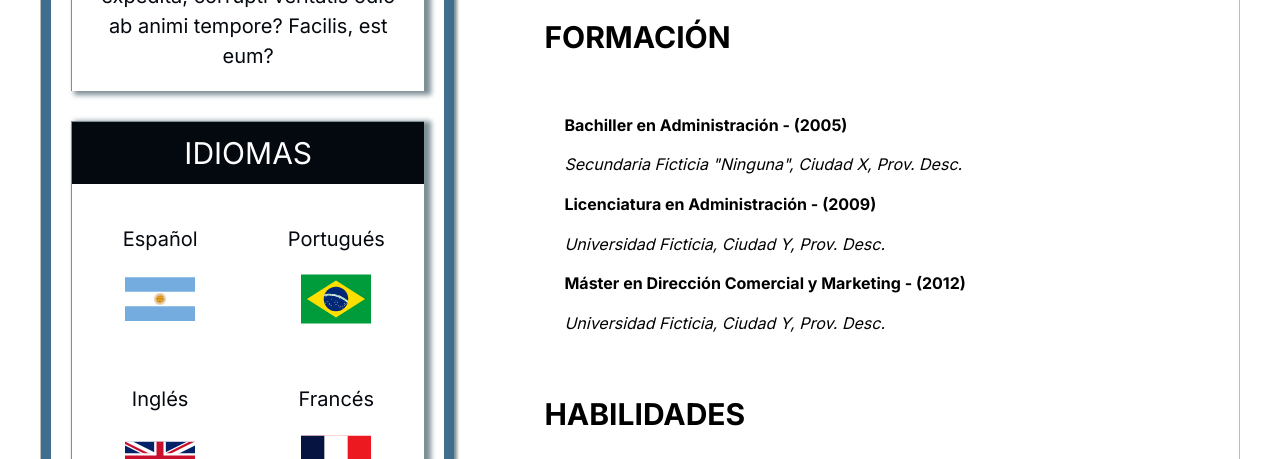
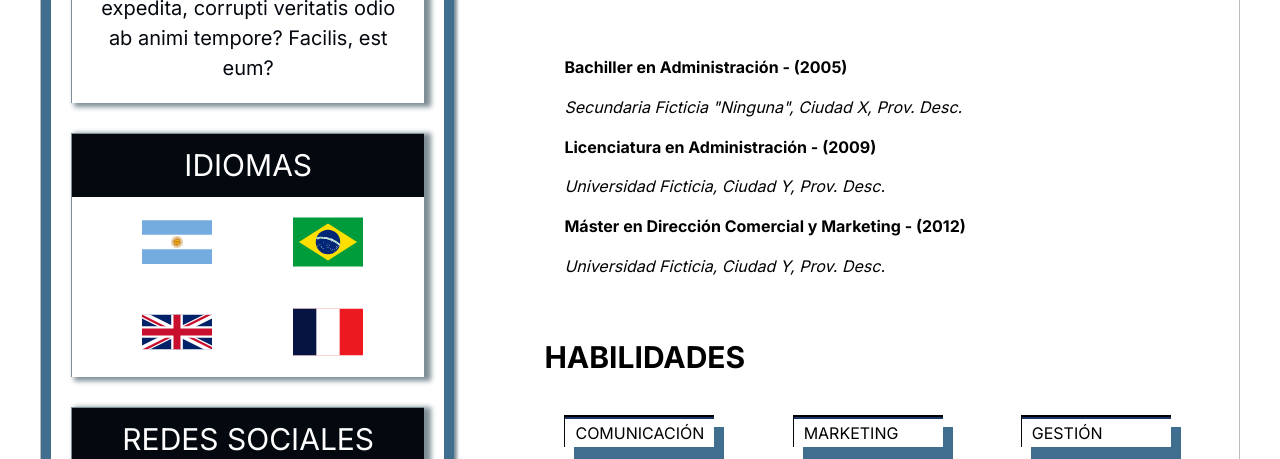
Before and after one commit to Kado2/tp_ticmas_cv, a website: page index.html in a window 1280 px wide. Shown: the part 1133-1592 px from the top of the page. Drawn offline with Linux system fonts and the light colour scheme.

Commit message:
Ultimos cambios al responsive
Todo listo para inyectar codigo de js, en movil y tablet lo más probable es que info_izq y der sean intercambiables por un boton

```diff
--- a/index.html
+++ b/index.html
@@ -82,19 +82,15 @@
                         <h3 class="item_info">Idiomas</h3>
                         <div class="izq_info_idiomas-grid">
                             <div class="izq_info_idiomas-iconos">
-                                <p>Español</p>
                                 <img class="icono" src="build/img/ar.svg" alt="imagen de bandera argentina">
                             </div>
                             <div class="izq_info_idiomas-iconos">
-                                <p>Portugués</p>
                                 <img class="icono" src="build/img/br.svg" alt="imagen de bandera argentina">
                             </div>
                             <div class="izq_info_idiomas-iconos">
-                                <p>Inglés</p>
                                 <img class="icono" src="build/img/gb.svg" alt="imagen de bandera argentina">
                             </div>
                             <div class="izq_info_idiomas-iconos">
-                                <p>Francés</p>
                                 <img class="icono" src="build/img/fr.svg" alt="imagen de bandera argentina">
                             </div>
                         </div>
--- a/src/scss/layout/_der_info.scss
+++ b/src/scss/layout/_der_info.scss
@@ -12,7 +12,7 @@
 .li-der-princ {
     margin-bottom: 2.5rem;
     ul {
-        padding: 1rem 5rem;
+        padding: 2rem;
     }
 }
 @media (min-width: 768px){
--- a/src/scss/layout/_izq_info.scss
+++ b/src/scss/layout/_izq_info.scss
@@ -61,16 +61,31 @@
     }
 }
 .izq_info_idiomas-grid{
-    display: grid;
-    grid-template-columns: repeat(2, 1fr);
+    display: flex;
+    text-align: center;
+    justify-content: space-between;
+    padding: 2rem 1rem;
 }
 .izq_info_idiomas-iconos{
     width: 7rem;
-    justify-items: center;
-    margin: 2rem auto;
     .icono {
         width: 10rem;
         height: 5rem;
+    }
+}
+@media (min-width: 768px){
+    .izq_info_idiomas-grid{
+        padding: 3rem;
+    }
+}
+@media (min-width:992px) {
+    .izq_info_idiomas-grid{
+        display: grid;
+        grid-template-columns: repeat(2, 1fr);
+        padding: 0 0 0 5rem;
+    }
+    .izq_info_idiomas-iconos{
+        margin: 2rem;
     }
 }
 .izq_info_social-iconos{
```
Also changed, not shown: build/css/app.css.
